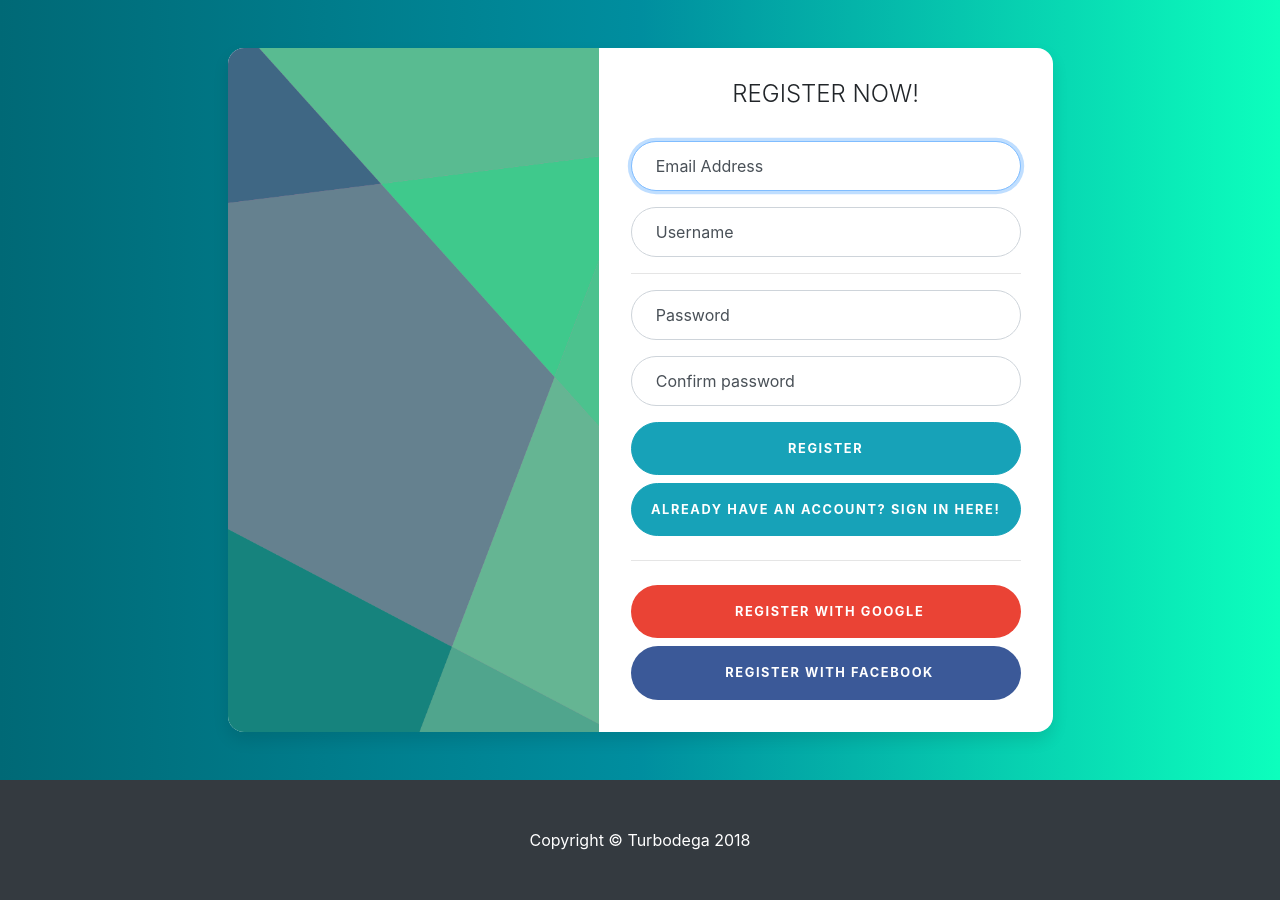
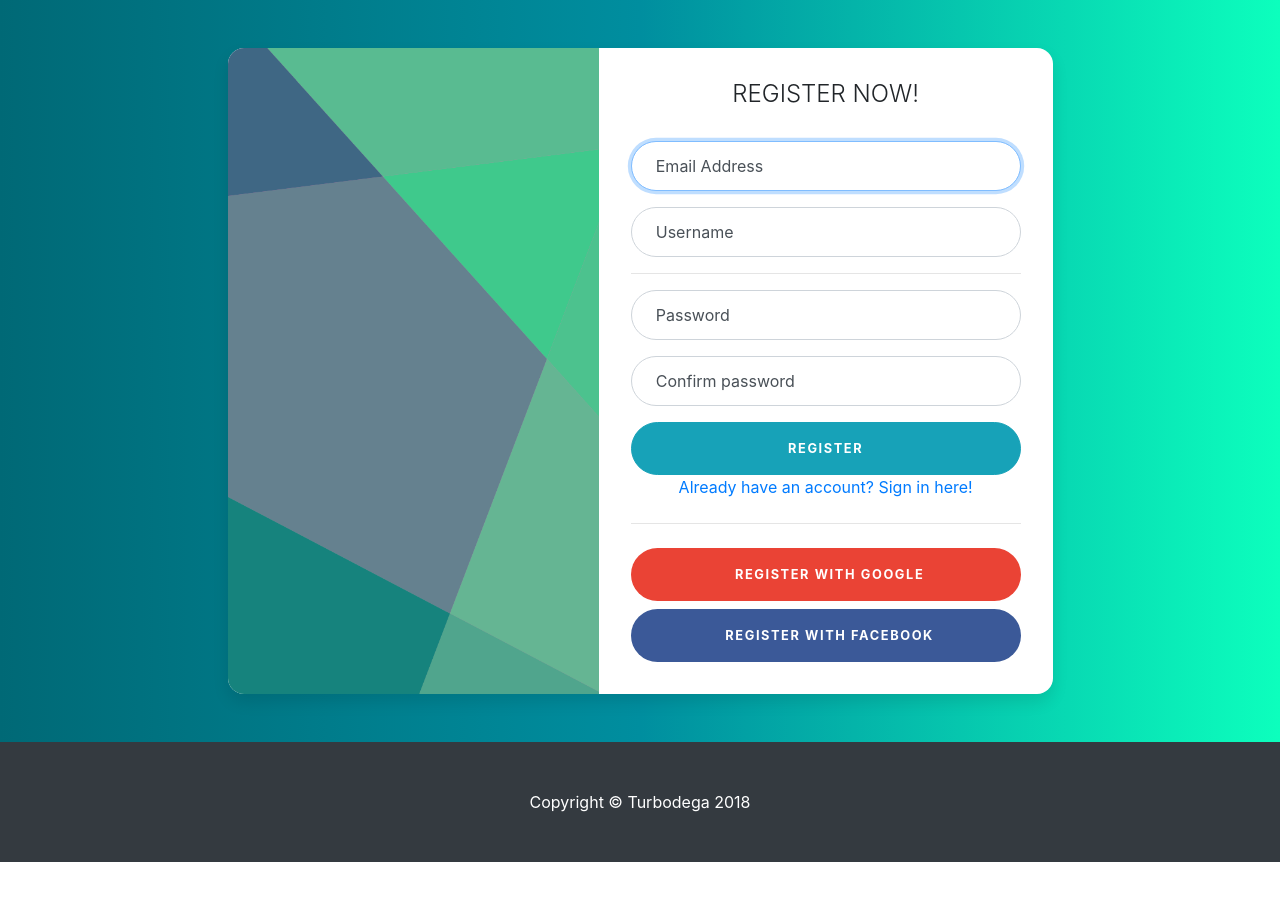
Before and after one commit to TurboDevG3/turbodega, a website: page registration.html in a window 1280 px wide. After the commit the page ends 862 px from the top, so only its background shows below. Drawn offline with Linux system fonts and the light colour scheme.

Commit message:
replace the login button
with a link

```diff
--- a/registration.html
+++ b/registration.html
@@ -54,7 +54,7 @@
 
 
               <a href="login.html" class="btn btn-lg blt-primary btn-block custom-btn text-uppercase btn-info" role="button">Register</a>
-              <a href="login.html" class="btn btn-lg blt-primary btn-block custom-btn text-uppercase btn-info" role="button">Already have an account? Sign in here!</a>
+              <a href="login.html"> <center> Already have an account? Sign in here!</center> </a>
               <hr class="my-4">
               <button class="btn btn-lg btn-google btn-block text-uppercase" type="submit"><i class="fab fa-google mr-2"></i> Register with Google</button>
               <button class="btn btn-lg btn-facebook btn-block text-uppercase" type="submit"><i class="fab fa-facebook-f mr-2"></i> Register with Facebook</button>
```
